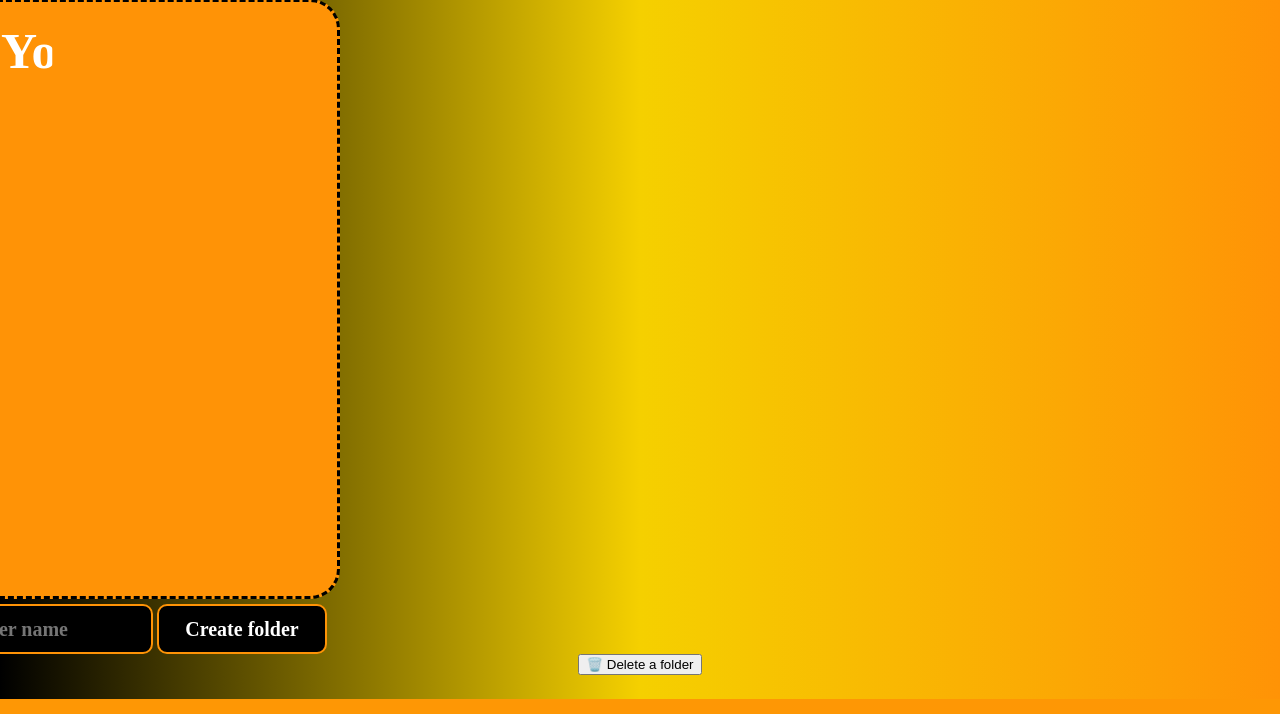
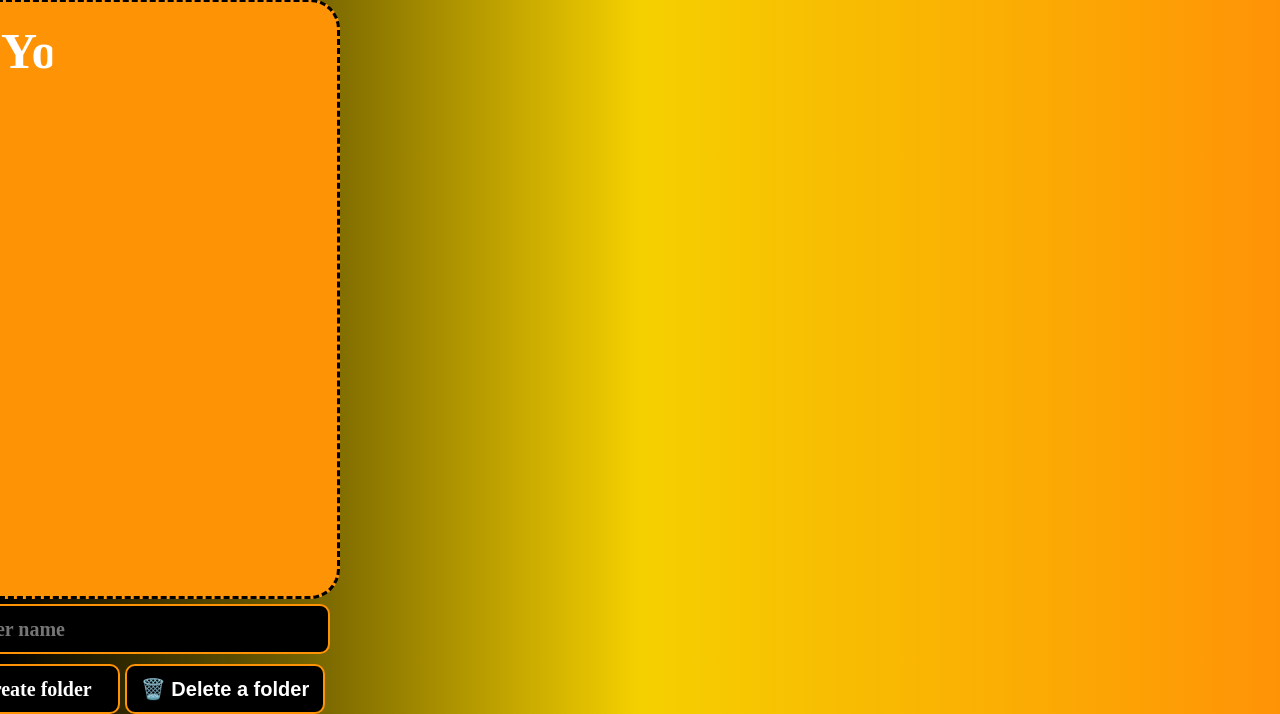
Before and after one commit to Nahida4479/WFC-ards, a PHP site: page /addflashcards.php in a window 1280 px wide. Shown: the part 101-815 px from the top of the page. Run offline with PHP 8.4, Linux system fonts and the light colour scheme; the visitor is signed in with stand-in values (Sample User, id 1); data that the repository does not hold is empty.

Commit message:
Delete button new style

```diff
--- a/public/addflashcards.css
+++ b/public/addflashcards.css
@@ -60,13 +60,15 @@ body {
     margin-top: 100px;
     gap: 10px;
     margin-top: 5px;
+    display: flex;
+    flex-direction: column;
 }
 
 #folder_name1 {
     background-color: black;
     color: white;
     font-weight: bold;
-    width: 200px;
+    width: 380px;
     height: 50px;
     border-radius: 10px;
     border: 2px solid rgb(255, 147, 6);
@@ -198,3 +200,17 @@ body {
     font-size: 25px;
     color: white;
 }
+
+#toggle_delete_panel {
+    background-color: black;
+    color: white;
+    font-weight: bold;
+    width: 200px;
+    height: 50px;
+    border-radius: 10px;
+    border: 2px solid rgb(255, 147, 6);
+    font-size: 20px;
+    margin-left: -830px;
+    gap: 5px;
+    margin-top: -50px;
+}
```
